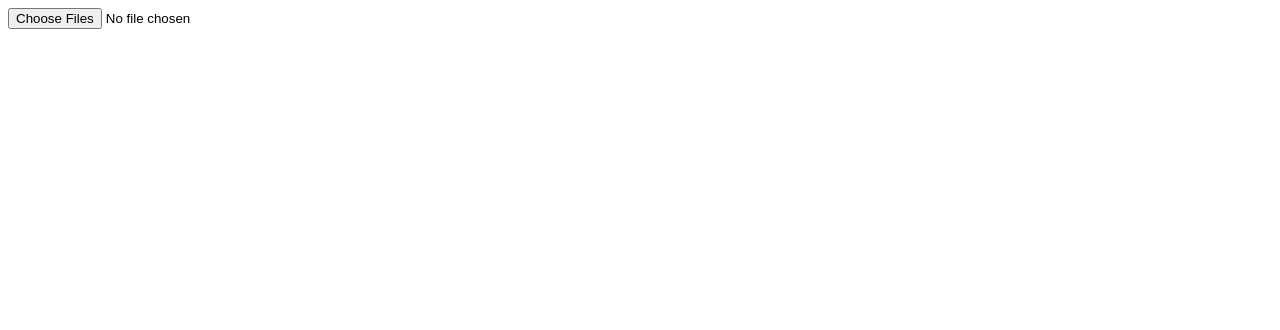
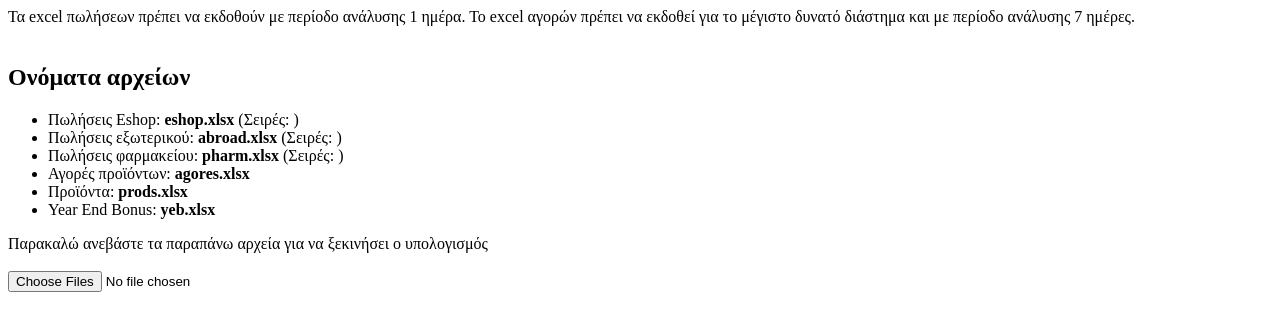
Before and after one commit to manosverigos/grossprofitcalc2, a plain HTML site: page index.html in a window 1280 px wide. Drawn offline with Linux system fonts and the light colour scheme.

Commit message:
html formatting

```diff
--- a/index.html
+++ b/index.html
@@ -7,7 +7,27 @@
     <script src="https://unpkg.com/read-excel-file@5.x/bundle/read-excel-file.min.js"></script>
   </head>
   <body>
-    <input type="file" multiple id="input" />
+    <div id="excelFileDescription">
+      Τα excel πωλήσεων πρέπει να εκδοθούν με περίοδο ανάλυσης 1 ημέρα. Το excel
+      αγορών πρέπει να εκδοθεί για το μέγιστο δυνατό διάστημα και με περίοδο
+      ανάλυσης 7 ημέρες.
+      <div id="excelFileList">
+        <br>
+        <h2>Ονόματα αρχείων</h2>
+        <ul>
+          <li>Πωλήσεις Eshop: <strong>eshop.xlsx </strong>(Σειρές: )</li>
+          <li>Πωλήσεις εξωτερικού: <strong>abroad.xlsx</strong> (Σειρές: )</li>
+          <li>Πωλήσεις φαρμακείου: <strong>pharm.xlsx</strong> (Σειρές: )</li>
+          <li>Αγορές προϊόντων: <strong>agores.xlsx</strong></li>
+          <li>Προϊόντα: <strong>prods.xlsx</strong></li>
+          <li>Year End Bonus: <strong>yeb.xlsx</strong></li>
+        </ul>
+      </div>
+    </div>
+    <div id="inputDiv">
+      Παρακαλώ ανεβάστε τα παραπάνω αρχεία για να ξεκινήσει ο υπολογισμός <br> <br>
+      <input type="file" multiple id="input" /></div>
+    <div id="results"></div>
   </body>
   <script src="./scripts/index.js"></script>
 </html>
--- a/scripts/index.js
+++ b/scripts/index.js
@@ -1,6 +1,7 @@
 const input = document.getElementById("input");
 
 input.addEventListener("change", async () => {
+  document.getElementById('results').innerHTML = '<br>Παρακαλώ περιμένετε...'
   let pharmFile, eshopFile, purchaseFile, abroadFile;
   let count = 0;
   async function matchFiles(files) {
@@ -35,6 +36,7 @@ input.addEventListener("change", async () => {
 
   if (count != 6) {
     // console.log("nope");
+    document.getElementById('results').innerHTML = '<br>Τα αρχεία που ανεβάσατε δεν είναι σωστά'
     return;
   }
 
@@ -51,9 +53,7 @@ input.addEventListener("change", async () => {
   let fullPurchaseSum = 0;
   let productsWithoutPurchases = [];
   let sellPriceWithoutPurchases = 0;
-  let counter = 0;
   for (prodEshop of eshopFile) {
-    counter++;
     const productID = prodEshop[1];
     const prodAbroad = abroadFile.filter((arr) => arr[1] == productID)[0];
     const prodPharm = pharmFile.filter((arr) => arr[1] == productID)[0];
@@ -89,6 +89,8 @@ input.addEventListener("change", async () => {
         // console.log("Abroad", prodAbroad);
         // console.log("Pharm", prodPharm);
         // console.log("Agores", prodPurchasesWithPricePerUnit);
+
+
 
         for (let i = prodEshop.length - 4; i > 2; i -= 2) {
           if (prodEshop[i] && prodEshop[i + 1]) {
@@ -158,7 +160,10 @@ input.addEventListener("change", async () => {
     }
   }
   const grossProfit = fullSaleSum - fullPurchaseSum;
-  console.log(grossProfit);
+  document.getElementById('results').innerHTML = `<br>Μείκτο κέρδος: <strong>${grossProfit.toFixed(2)} \u20AC</strong><br>
+  Τζίρος χωρίς αντίστοιχες αγορές: <strong>${sellPriceWithoutPurchases.toFixed(2)} \u20AC</strong>`
+  return
+  // console.log(grossProfit);
   // console.log(`No purchase Sum: ${sellPriceWithoutPurchases}`);
   // console.log(productsWithoutPurchases);
 });
```
